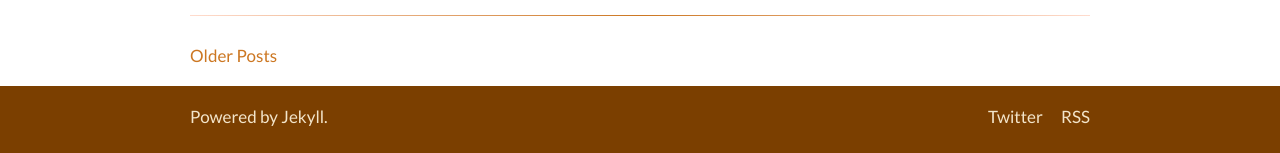
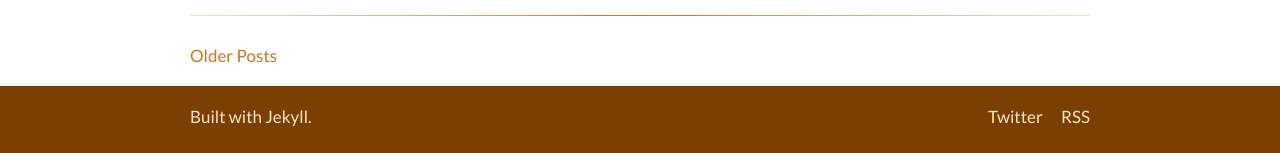
Before and after one commit to alexjohnj/alexjohnj, a Jekyll site: the page built from index.html, in a window 1280 px wide. Shown: the part 1479-1632 px from the top of the page. Built offline with Jekyll 4.4.1, drawn with Linux system fonts in a browser that asks for light colours; Markdown is read by kramdown in place of the engine named in the settings; the list of posts is cut into pages by our own code.

Commit message:
Updated footer text.

```diff
--- a/_layouts/default.html
+++ b/_layouts/default.html
@@ -54,7 +54,7 @@
       </ul>
     </div>
     <div id="footer-attributions">
-      <p>Powered by <a href="https://github.com/mojombo/jekyll">Jekyll</a>.</p>
+      <p>Built with <a href="https://github.com/mojombo/jekyll">Jekyll</a>.</p>
     </div>
   </div>
 </footer>
```
Also changed, not shown: assets/styles/sass/typography.scss (line endings or trailing spaces).
